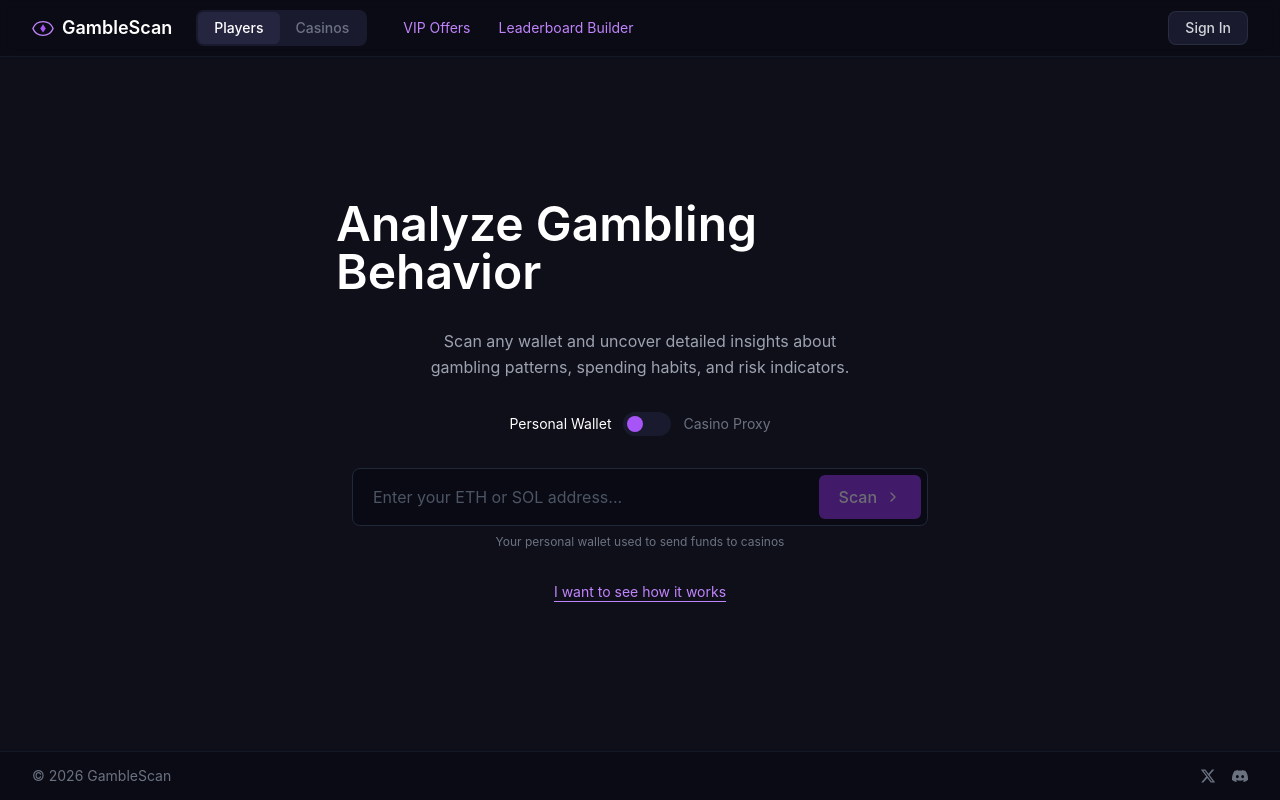
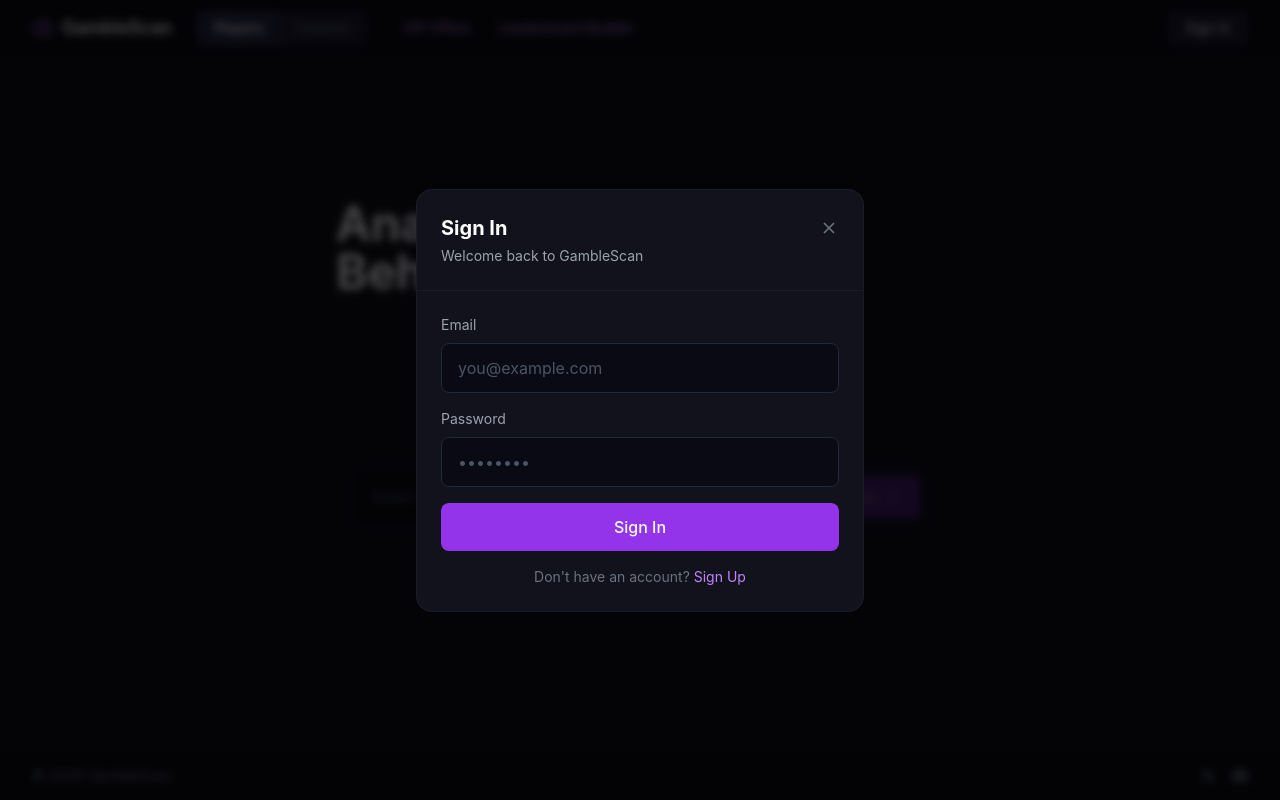
Before and after one commit to test12312as1/sadsa, a Next.js app: page / in a window 1280 px wide. Both pictures are taken after a click on the button "Sign In". Built offline with nearby package versions, Linux system fonts and the light colour scheme.

Commit message:
Update page.js

```diff
--- a/app/page.js
+++ b/app/page.js
@@ -434,6 +434,66 @@ export default function GambleScan() {
   const [platformLoading, setPlatformLoading] = useState(false);
   const [rankingTimePeriod, setRankingTimePeriod] = useState('week'); // week, month, year
 
+  // Auth state
+  const [showAuthModal, setShowAuthModal] = useState(false);
+  const [authMode, setAuthMode] = useState('signin'); // 'signin' or 'signup'
+  const [authEmail, setAuthEmail] = useState('');
+  const [authPassword, setAuthPassword] = useState('');
+  const [authLoading, setAuthLoading] = useState(false);
+  const [authError, setAuthError] = useState('');
+  const [user, setUser] = useState(null);
+
+  // Check for existing session on mount
+  useEffect(() => {
+    const storedUser = localStorage.getItem('gamblescan_user');
+    if (storedUser) {
+      setUser(JSON.parse(storedUser));
+    }
+  }, []);
+
+  const handleAuth = async (e) => {
+    e.preventDefault();
+    setAuthLoading(true);
+    setAuthError('');
+
+    try {
+      const endpoint = authMode === 'signup' ? '/api/auth/signup' : '/api/auth/signin';
+      const response = await fetch(endpoint, {
+        method: 'POST',
+        headers: { 'Content-Type': 'application/json' },
+        body: JSON.stringify({ email: authEmail, password: authPassword })
+      });
+
+      const data = await response.json();
+
+      if (!response.ok) {
+        setAuthError(data.error || 'Authentication failed');
+        setAuthLoading(false);
+        return;
+      }
+
+      // Store session
+      if (data.session?.access_token) {
+        localStorage.setItem('gamblescan_token', data.session.access_token);
+      }
+      localStorage.setItem('gamblescan_user', JSON.stringify(data.user));
+
+      setUser(data.user);
+      setShowAuthModal(false);
+      setAuthEmail('');
+      setAuthPassword('');
+    } catch (error) {
+      setAuthError('Something went wrong. Please try again.');
+    }
+    setAuthLoading(false);
+  };
+
+  const handleLogout = () => {
+    localStorage.removeItem('gamblescan_token');
+    localStorage.removeItem('gamblescan_user');
+    setUser(null);
+  };
+
   // Fetch platform data from API
   const fetchPlatformData = async () => {
     setPlatformLoading(true);
@@ -714,9 +774,29 @@ export default function GambleScan() {
             </div>
 
             <div className="flex items-center gap-3">
-              <button className="px-4 py-1.5 text-sm font-medium text-gray-300 hover:text-white bg-[#1a1a2e] hover:bg-[#252540] rounded-lg border border-gray-700/50 transition-colors">
-                Sign In
-              </button>
+              {user ? (
+                <div className="flex items-center gap-2">
+                  <a
+                    href="/profile"
+                    className="px-4 py-1.5 text-sm font-medium text-gray-300 hover:text-white bg-[#1a1a2e] hover:bg-[#252540] rounded-lg border border-gray-700/50 transition-colors"
+                  >
+                    {user.email?.split('@')[0]}
+                  </a>
+                  <button
+                    onClick={handleLogout}
+                    className="px-3 py-1.5 text-sm text-gray-500 hover:text-white transition-colors"
+                  >
+                    Logout
+                  </button>
+                </div>
+              ) : (
+                <button
+                  onClick={() => setShowAuthModal(true)}
+                  className="px-4 py-1.5 text-sm font-medium text-gray-300 hover:text-white bg-[#1a1a2e] hover:bg-[#252540] rounded-lg border border-gray-700/50 transition-colors"
+                >
+                  Sign In
+                </button>
+              )}
             </div>
           </div>
         </div>
@@ -780,12 +860,12 @@ export default function GambleScan() {
             {/* Controls - Compact inline design */}
             <div className="bg-[#12121c] rounded-xl p-4 border border-gray-800/50 mb-6">
               <div className="flex flex-col lg:flex-row lg:items-center gap-4">
-                {/* Metric Selection */}
+                {/* Metric Selection - Only Volume and Deposits */}
                 <div className="flex items-center gap-2">
                   <span className="text-xs text-gray-500 uppercase tracking-wide whitespace-nowrap">Metric:</span>
                   <div className="flex flex-wrap gap-1.5">
-                    {['volume', 'marketShare', 'deposits', 'newDepositors'].map((metric) => (
-              <button
+                    {['volume', 'deposits'].map((metric) => (
+                      <button
                         key={metric}
                         onClick={() => setSelectedMetric(metric)}
                         className={`px-3 py-1.5 rounded-md text-xs font-medium transition-all ${
@@ -794,13 +874,11 @@ export default function GambleScan() {
                             : 'bg-[#1a1a2e] text-gray-400 hover:text-white hover:bg-[#252540]'
                         }`}
                       >
-                        {metric === 'volume' ? 'Volume' :
-                         metric === 'marketShare' ? 'Share' :
-                         metric === 'deposits' ? 'Deposits' : 'New Users'}
-              </button>
+                        {metric === 'volume' ? 'Volume' : 'Deposits'}
+                      </button>
                     ))}
                   </div>
-          </div>
+                </div>
 
                 <div className="hidden lg:block w-px h-6 bg-gray-700" />
 
@@ -1740,6 +1818,121 @@ export default function GambleScan() {
       </div>
         </div>
       </footer>
+
+      {/* Auth Modal */}
+      {showAuthModal && (
+        <div className="fixed inset-0 bg-black/70 backdrop-blur-sm flex items-center justify-center z-50">
+          <div className="bg-[#12121c] rounded-2xl border border-gray-800/50 w-full max-w-md mx-4 overflow-hidden">
+            {/* Modal Header */}
+            <div className="p-6 border-b border-gray-800/50">
+              <div className="flex items-center justify-between">
+                <h2 className="text-xl font-bold text-white">
+                  {authMode === 'signup' ? 'Create Account' : 'Sign In'}
+                </h2>
+                <button
+                  onClick={() => {
+                    setShowAuthModal(false);
+                    setAuthError('');
+                    setAuthEmail('');
+                    setAuthPassword('');
+                  }}
+                  className="text-gray-500 hover:text-white transition-colors"
+                >
+                  <svg width="20" height="20" viewBox="0 0 24 24" fill="none" stroke="currentColor" strokeWidth="2">
+                    <path d="M18 6L6 18M6 6l12 12" />
+                  </svg>
+                </button>
+              </div>
+              <p className="text-gray-400 text-sm mt-1">
+                {authMode === 'signup'
+                  ? 'Create an account to save your scans'
+                  : 'Welcome back to GambleScan'}
+              </p>
+            </div>
+
+            {/* Modal Body */}
+            <form onSubmit={handleAuth} className="p-6 space-y-4">
+              {authError && (
+                <div className="p-3 bg-red-500/10 border border-red-500/30 rounded-lg text-red-400 text-sm">
+                  {authError}
+                </div>
+              )}
+
+              <div>
+                <label className="block text-sm text-gray-400 mb-2">Email</label>
+                <input
+                  type="email"
+                  value={authEmail}
+                  onChange={(e) => setAuthEmail(e.target.value)}
+                  placeholder="you@example.com"
+                  required
+                  className="w-full bg-[#0a0a14] border border-gray-800 rounded-lg px-4 py-3 text-white placeholder-gray-600 focus:outline-none focus:border-purple-500 transition-colors"
+                />
+              </div>
+
+              <div>
+                <label className="block text-sm text-gray-400 mb-2">Password</label>
+                <input
+                  type="password"
+                  value={authPassword}
+                  onChange={(e) => setAuthPassword(e.target.value)}
+                  placeholder="••••••••"
+                  required
+                  minLength={6}
+                  className="w-full bg-[#0a0a14] border border-gray-800 rounded-lg px-4 py-3 text-white placeholder-gray-600 focus:outline-none focus:border-purple-500 transition-colors"
+                />
+                {authMode === 'signup' && (
+                  <p className="text-xs text-gray-600 mt-1">At least 6 characters</p>
+                )}
+              </div>
+
+              <button
+                type="submit"
+                disabled={authLoading}
+                className="w-full py-3 bg-purple-600 hover:bg-purple-500 disabled:bg-purple-600/50 text-white font-medium rounded-lg transition-colors flex items-center justify-center gap-2"
+              >
+                {authLoading ? (
+                  <>
+                    <svg className="animate-spin h-4 w-4" viewBox="0 0 24 24">
+                      <circle className="opacity-25" cx="12" cy="12" r="10" stroke="currentColor" strokeWidth="4" fill="none" />
+                      <path className="opacity-75" fill="currentColor" d="M4 12a8 8 0 018-8V0C5.373 0 0 5.373 0 12h4zm2 5.291A7.962 7.962 0 014 12H0c0 3.042 1.135 5.824 3 7.938l3-2.647z" />
+                    </svg>
+                    {authMode === 'signup' ? 'Creating...' : 'Signing in...'}
+                  </>
+                ) : (
+                  authMode === 'signup' ? 'Create Account' : 'Sign In'
+                )}
+              </button>
+
+              <div className="text-center text-sm text-gray-500">
+                {authMode === 'signup' ? (
+                  <>
+                    Already have an account?{' '}
+                    <button
+                      type="button"
+                      onClick={() => { setAuthMode('signin'); setAuthError(''); }}
+                      className="text-purple-400 hover:text-purple-300"
+                    >
+                      Sign In
+                    </button>
+                  </>
+                ) : (
+                  <>
+                    Don't have an account?{' '}
+                    <button
+                      type="button"
+                      onClick={() => { setAuthMode('signup'); setAuthError(''); }}
+                      className="text-purple-400 hover:text-purple-300"
+                    >
+                      Sign Up
+                    </button>
+                  </>
+                )}
+              </div>
+            </form>
+          </div>
+        </div>
+      )}
     </div>
   );
 }
```
